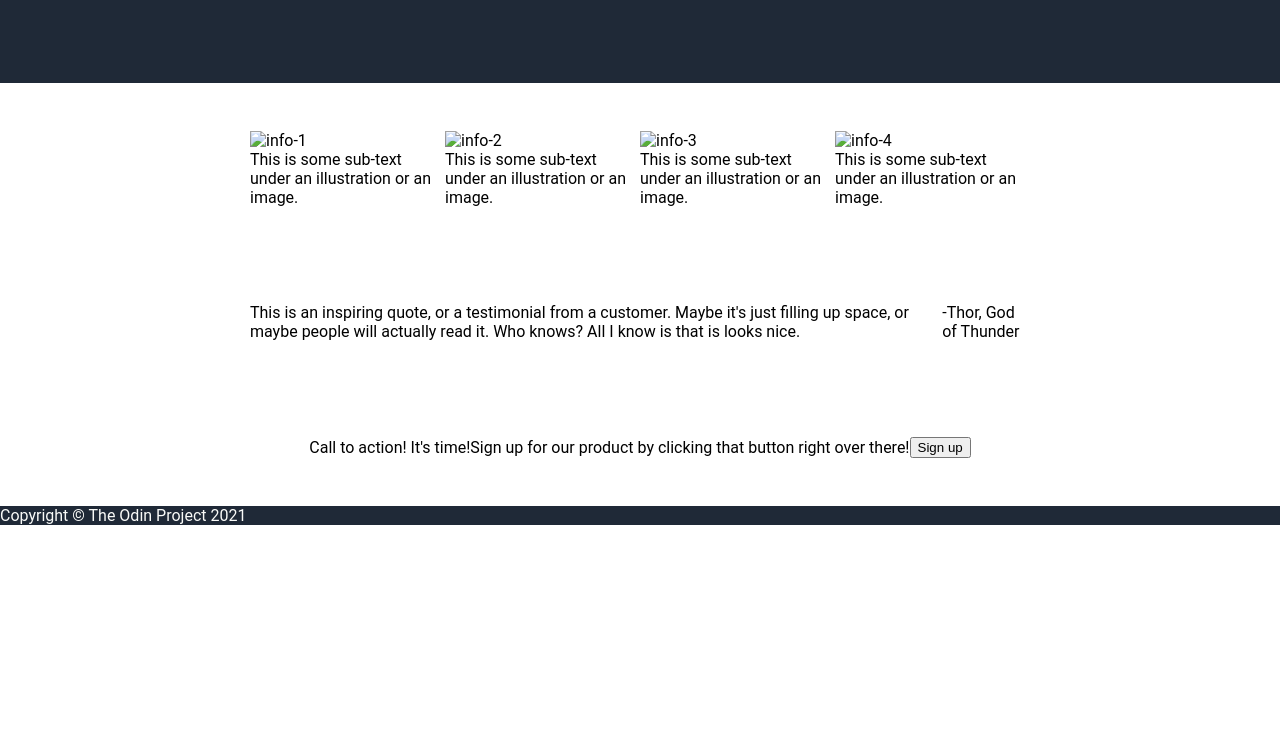
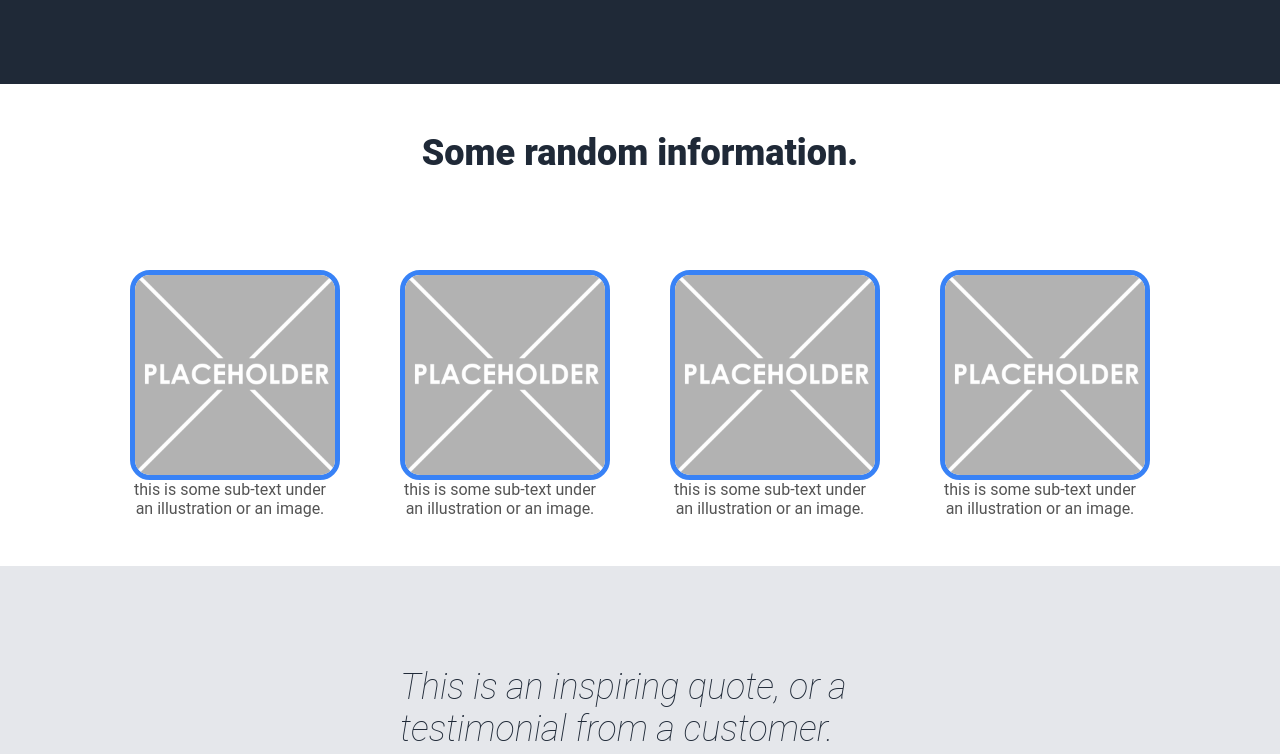
Before and after one commit to Prak005/Landing-Page, a plain HTML site: page index.html in a window 1280 px wide. Shown: the part 583-1337 px from the top of the page. Before the commit the page ends 1108 px from the top, so only its background shows below. Drawn offline with Linux system fonts and the light colour scheme.

Commit message:
Edit index.html, style.css

```diff
--- a/index.html
+++ b/index.html
@@ -27,25 +27,26 @@
                     <img src="images/Hero-Placeholder.png" alt="This is a placeholder for an image">
                 </div>
             </div>
+            <div class="mid">Some random information.</div>
             <div class="rand-info">
                 <div class="info">
-                <img src="" alt="info-1">
-                <div class="text">This is some sub-text under an illustration or an image.</div>
+                <img src="images/placeholder.png" alt="info-1">
+                <div class="text">this is some sub-text under an illustration or an image.</div>
                 </div>
 
                 <div class="info">
-                <img src="" alt="info-2">
-                <div class="text">This is some sub-text under an illustration or an image.</div>
+                <img src="images/placeholder.png" alt="info-2">
+                <div class="text">this is some sub-text under an illustration or an image.</div>
                 </div>
 
                 <div class="info">
-                <img src="" alt="info-3">
-                <div class="text">This is some sub-text under an illustration or an image.</div>
+                <img src="images/placeholder.png" alt="info-3">
+                <div class="text">this is some sub-text under an illustration or an image.</div>
                 </div>
 
                 <div class="info">
-                <img src="" alt="info-4">
-                <div class="text">This is some sub-text under an illustration or an image.</div>
+                <img src="images/placeholder.png" alt="info-4">
+                <div class="text">this is some sub-text under an illustration or an image.</div>
                 </div>
             </div>
             <div class="quote">
@@ -53,9 +54,11 @@
                 <div class="source">-Thor, God of Thunder</div>
             </div>
             <div class="sign-up">
+                <div class="right">
                 <div class="head">Call to action! It's time!</div>
                 <div class="sub-head">Sign up for our product by clicking that button right over there!</div>
-                <button>Sign up</button>
+                </div>
+                <button><a href="https:\\google.com" target="_blank">Sign up</a></button>
             </div>
             <div class="footer">
                 Copyright &copy; The Odin Project 2021
--- a/style.css
+++ b/style.css
@@ -10,7 +10,7 @@ a{
     display:flex;
     flex-direction: column;
 }
-.hero, .rand-info, .quote, .sign-up {
+.hero, .rand-info{
     display:flex;
     padding: 48px 250px;
     justify-content:center;
@@ -49,17 +49,86 @@ li, .hero-text{
     height: 300px;
     display: block;
 }
+.rand-info img{
+    width: 200px;
+    height: 200px;
+    display: block;
+    border: 5px solid #3882F6;
+    border-radius: 20px;
+}
+.rand-info {
+    gap: 60px;
+}
 .hero {
     gap: 50px;
     padding-top: 100px;
     padding-bottom: 100px;
 }
-.right-side button {
-    padding: 10px 40px;
-    background-color: #3882F6;
+.right-side button, .sign-up button{
+    color:#F9FAF8;
     font-size: 18px;
-    border: 0px;
     border-radius: 10px;
     font-weight: 900;
-    cursor: pointer;
+    /* cursor: pointer; */
+    background-color: #3882F6;
 }
+.sign-up a, .right-side a{
+    padding: 10px 40px;
+    display: block;
+}
+.right-side button{
+    border: 0px;
+}
+.mid{
+    text-align: center;
+    font-weight: 900;
+    font-size: 36px;
+    color: #1F2937;
+    margin: 48px;
+}
+.text {
+    width: 200px;
+    text-align: center;
+    color: rgb(84, 84, 84);
+}
+.quote{
+    background-color: #E5E7EB;
+    padding: 100px 400px;
+    font-size: 11px;
+    font-style: italic;
+    font-weight: 200;
+    font-size: 36px;
+    color: #1F2937;
+}
+.source{
+    font-weight: 900;
+    text-align: right;
+    font-style:normal;
+    font-size: 24px;
+}
+.sign-up{
+    background-color:#3882F6;
+    margin: 100px 300px;
+    display: flex;
+    justify-content:space-around;
+    align-items: center;
+    padding: 50px;
+    border-radius: 15px;
+}
+.head{
+    font-size: 24px;
+    font-weight: 900;
+    color:#F9FAF8;
+}
+.sub-head{
+    font-size: 18px;
+    font-weight: 200;
+    color: lightgrey;
+}
+.sign-up button{
+    border: 3px solid white;
+}
+.footer{
+    text-align: center;
+    padding: 36px;
+}
```
